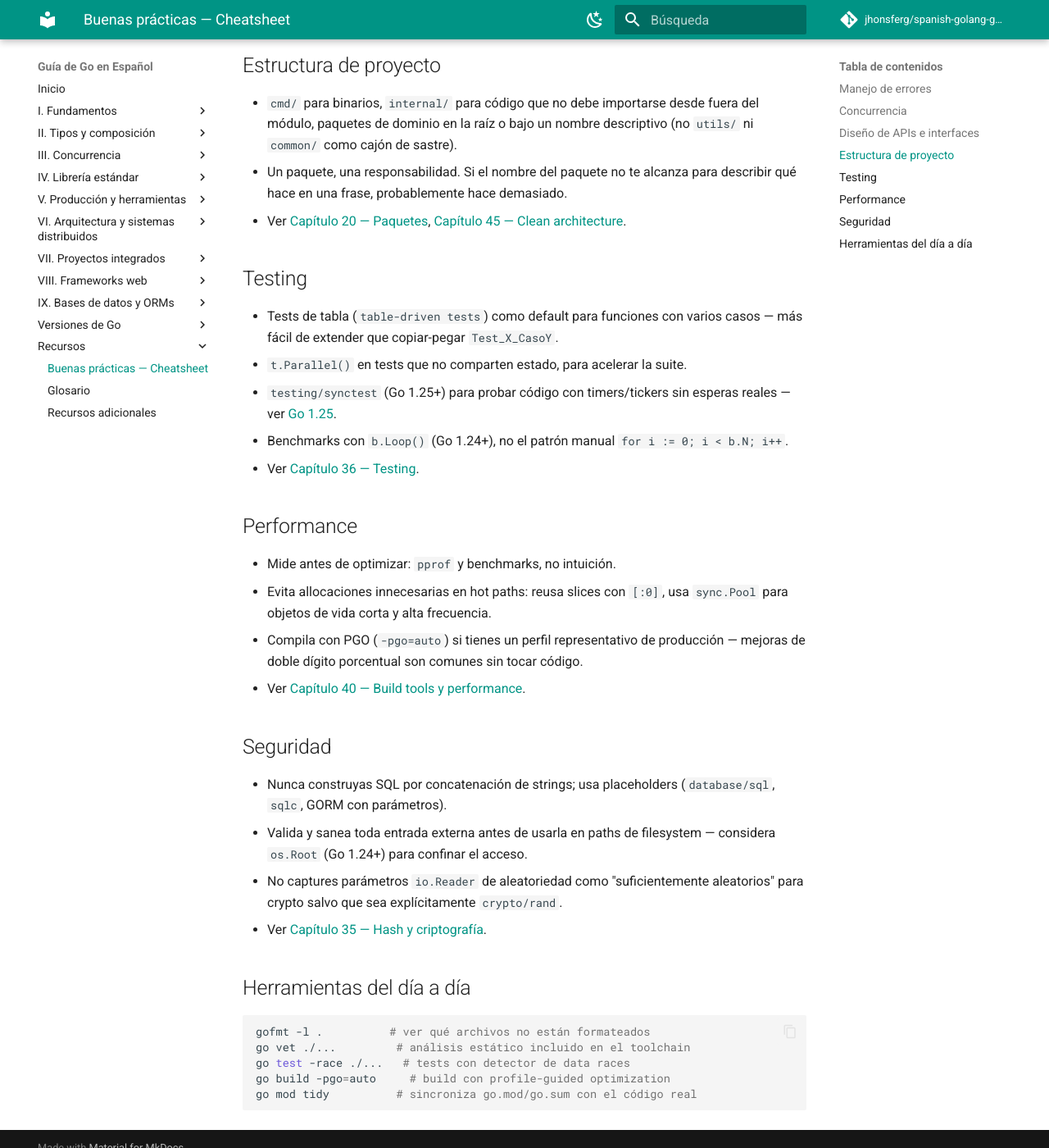
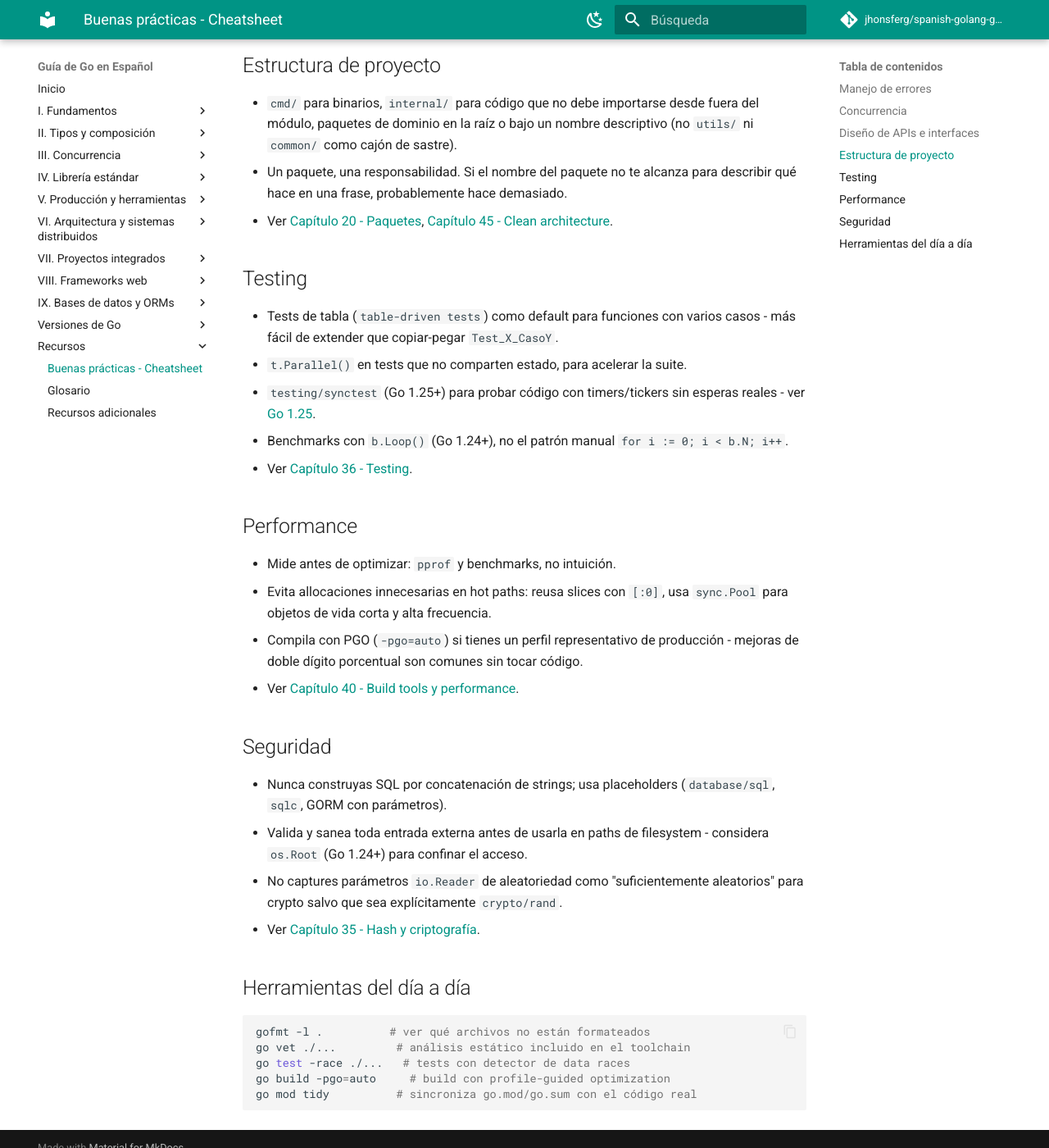
Before and after one commit to jhonsferg/spanish-golang-guide, an MkDocs documentation site: the page built from docs/11-recursos/buenas-practicas.md, in a window 1280 px wide and 1400 px high, scrolled down 1346 px. Shown: the whole window at 82% size. Built offline with MkDocs 1.6.1 and Material for MkDocs 9.7.7, drawn with Linux system fonts in a browser that asks for light colours; comment, search, counter and statistics services are not loaded; some of the changed text lies outside the part shown.

```diff
--- a/docs/11-recursos/buenas-practicas.md
+++ b/docs/11-recursos/buenas-practicas.md
@@ -1,4 +1,4 @@
-# Buenas prácticas — Cheatsheet
+# Buenas prácticas - Cheatsheet
 
 Recomendaciones consolidadas que aparecen dispersas a lo largo de los 66
 capítulos, agrupadas para consulta rápida. Cada bloque enlaza al capítulo
@@ -15,11 +15,11 @@ donde se explica el porqué en profundidad.
 - No ignores errores con `_` salvo que el caso esté explícitamente
   documentado (p. ej. `defer resp.Body.Close()` cuando no hay nada más que
   hacer con ese error).
-- Ver [Capítulo 17 — Manejo de errores](../02-tipos-y-composicion/17-manejo-de-errores.md).
+- Ver [Capítulo 17 - Manejo de errores](../02-tipos-y-composicion/17-manejo-de-errores.md).
 
 ## Concurrencia
 
-- "No comuniques compartiendo memoria; comparte memoria comunicando" — usa
+- "No comuniques compartiendo memoria; comparte memoria comunicando" - usa
   channels para transferir *ownership* de datos, no para proteger memoria
   compartida que podrías simplemente no compartir.
 - Toda goroutine que lanzas debe tener una forma clara de terminar. Si no
@@ -27,23 +27,23 @@ donde se explica el porqué en profundidad.
 - Usa `context.Context` para cancelación y deadlines, pásalo como primer
   parámetro, nunca lo guardes en un struct.
 - Con `sync.WaitGroup`, prefiere `wg.Go(func() { ... })` (Go 1.25+) a
-  `Add`/`defer Done` manuales — ver [Go 1.25](../10-versiones-de-go/go-1-25.md).
+  `Add`/`defer Done` manuales - ver [Go 1.25](../10-versiones-de-go/go-1-25.md).
 - Corre siempre `go test -race` en CI; el race detector encuentra bugs que
   ningún code review va a atrapar a simple vista.
-- Ver [Capítulo 21 — Goroutines](../03-concurrencia/21-goroutines.md),
-  [Capítulo 25 — Patrones de concurrencia](../03-concurrencia/25-patrones-de-concurrencia.md).
+- Ver [Capítulo 21 - Goroutines](../03-concurrencia/21-goroutines.md),
+  [Capítulo 25 - Patrones de concurrencia](../03-concurrencia/25-patrones-de-concurrencia.md).
 
 ## Diseño de APIs e interfaces
 
 - Acepta interfaces, retorna structs concretos.
-- Define interfaces del lado del consumidor, no del proveedor — una
+- Define interfaces del lado del consumidor, no del proveedor - una
   interfaz de un solo método bien nombrada (`io.Reader`, `io.Writer`) es
   más reusable que una interfaz grande "por si acaso".
 - No expongas structs con muchos campos exportados como tu única API
   pública si vas a necesitar evolucionarla; considera opciones funcionales
   (`func WithTimeout(d time.Duration) Option`) para constructores con
   parámetros opcionales.
-- Ver [Capítulo 13 — Interfaces](../02-tipos-y-composicion/13-interfaces.md).
+- Ver [Capítulo 13 - Interfaces](../02-tipos-y-composicion/13-interfaces.md).
 
 ## Estructura de proyecto
 
@@ -52,19 +52,19 @@ donde se explica el porqué en profundidad.
   descriptivo (no `utils/` ni `common/` como cajón de sastre).
 - Un paquete, una responsabilidad. Si el nombre del paquete no te alcanza
   para describir qué hace en una frase, probablemente hace demasiado.
-- Ver [Capítulo 20 — Paquetes](../03-concurrencia/20-paquetes.md),
-  [Capítulo 45 — Clean architecture](../06-arquitectura-y-sistemas-distribuidos/45-clean-architecture.md).
+- Ver [Capítulo 20 - Paquetes](../03-concurrencia/20-paquetes.md),
+  [Capítulo 45 - Clean architecture](../06-arquitectura-y-sistemas-distribuidos/45-clean-architecture.md).
 
 ## Testing
 
 - Tests de tabla (`table-driven tests`) como default para funciones con
-  varios casos — más fácil de extender que copiar-pegar `Test_X_CasoY`.
+  varios casos - más fácil de extender que copiar-pegar `Test_X_CasoY`.
 - `t.Parallel()` en tests que no comparten estado, para acelerar la suite.
 - `testing/synctest` (Go 1.25+) para probar código con timers/tickers sin
-  esperas reales — ver [Go 1.25](../10-versiones-de-go/go-1-25.md).
+  esperas reales - ver [Go 1.25](../10-versiones-de-go/go-1-25.md).
 - Benchmarks con `b.Loop()` (Go 1.24+), no el patrón manual
   `for i := 0; i < b.N; i++`.
-- Ver [Capítulo 36 — Testing](../05-produccion-y-herramientas/36-testing-package.md).
+- Ver [Capítulo 36 - Testing](../05-produccion-y-herramientas/36-testing-package.md).
 
 ## Performance
 
@@ -72,20 +72,20 @@ donde se explica el porqué en profundidad.
 - Evita allocaciones innecesarias en hot paths: reusa slices con `[:0]`,
   usa `sync.Pool` para objetos de vida corta y alta frecuencia.
 - Compila con PGO (`-pgo=auto`) si tienes un perfil representativo de
-  producción — mejoras de doble dígito porcentual son comunes sin tocar
+  producción - mejoras de doble dígito porcentual son comunes sin tocar
   código.
-- Ver [Capítulo 40 — Build tools y performance](../05-produccion-y-herramientas/40-build-tools-y-performance.md).
+- Ver [Capítulo 40 - Build tools y performance](../05-produccion-y-herramientas/40-build-tools-y-performance.md).
 
 ## Seguridad
 
 - Nunca construyas SQL por concatenación de strings; usa placeholders
   (`database/sql`, `sqlc`, GORM con parámetros).
 - Valida y sanea toda entrada externa antes de usarla en paths de
-  filesystem — considera `os.Root` (Go 1.24+) para confinar el acceso.
+  filesystem - considera `os.Root` (Go 1.24+) para confinar el acceso.
 - No captures parámetros `io.Reader` de aleatoriedad como "suficientemente
   aleatorios" para crypto salvo que sea explícitamente
   `crypto/rand`.
-- Ver [Capítulo 35 — Hash y criptografía](../04-libreria-estandar/35-hash-y-criptografia.md).
+- Ver [Capítulo 35 - Hash y criptografía](../04-libreria-estandar/35-hash-y-criptografia.md).
 
 ## Herramientas del día a día
 
```
